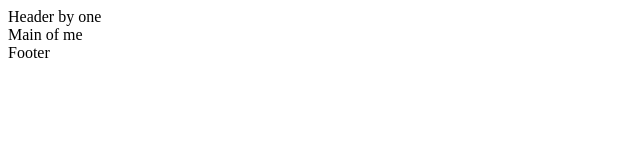
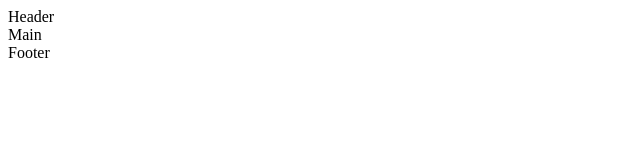
Before and after one commit to dmytrominyaylo/own-project, a plain HTML site: page index.html in a window 1280 px wide. Shown: the full height of the page, 0-640 px from the left. Drawn offline with Linux system fonts and the light colour scheme.

Commit message:
update header and main

```diff
--- a/index.html
+++ b/index.html
@@ -7,8 +7,8 @@
   <title>My Project</title>
 </head>
 <body>
-  <header>Header by one</header>
-  <main>Main of me</main>
+  <header>Header</header>
+  <main>Main</main>
   <footer>Footer</footer>
 </body>
 </html>
```
